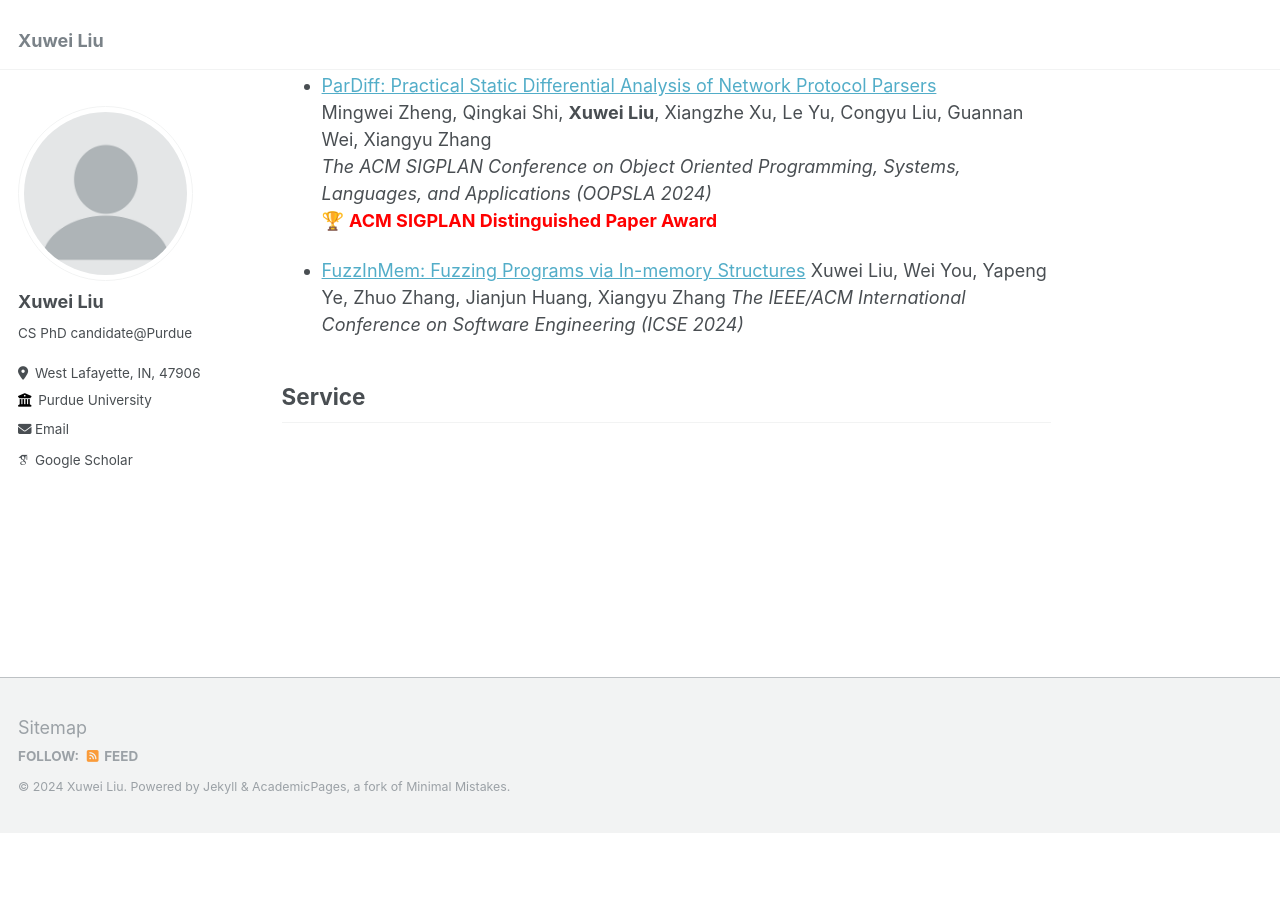
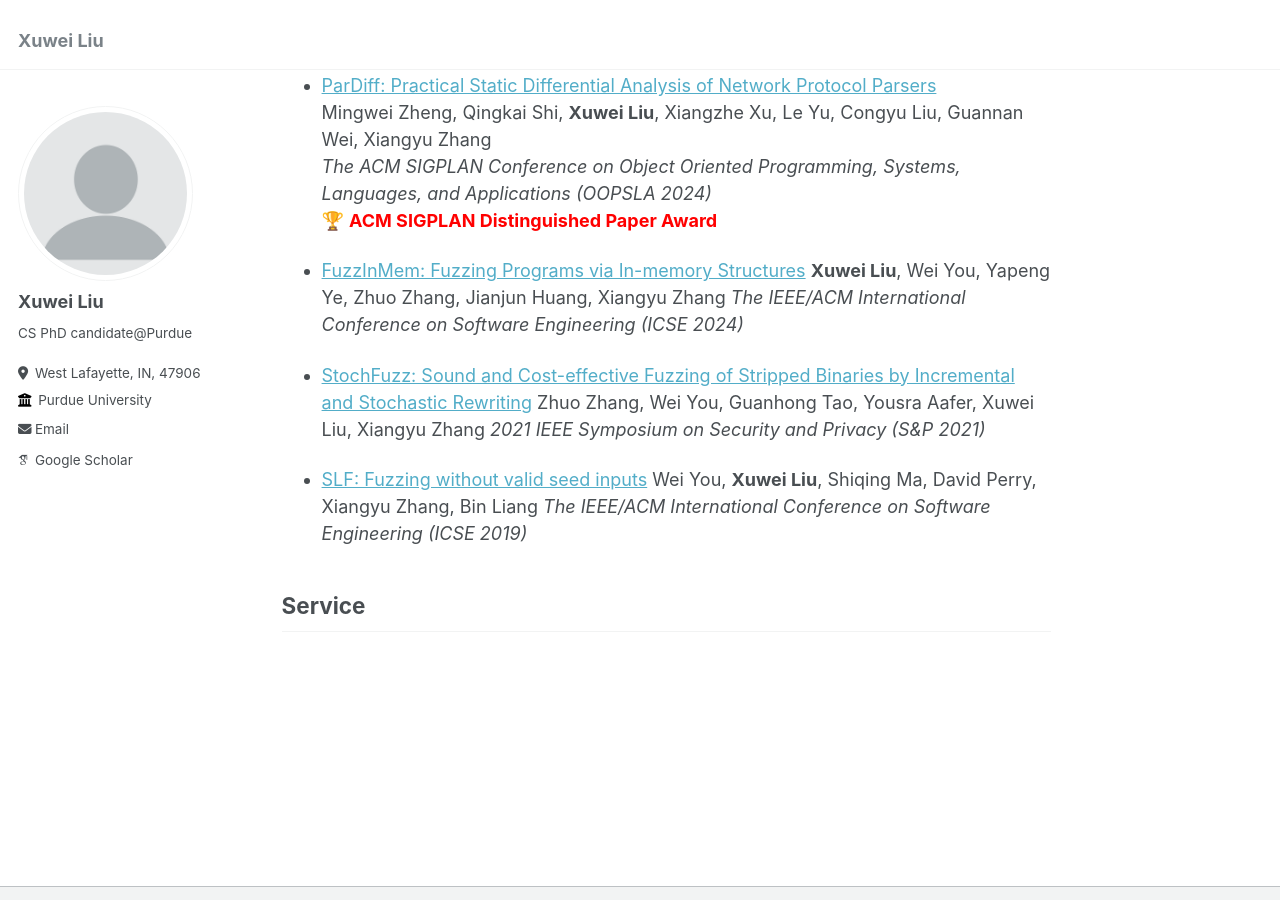
Before and after one commit to shellwayxw/shellwayxw.github.io, a Jekyll site: the page built from _pages/about.md, in a window 1280 px wide and 900 px high, scrolled down 493 px. Built offline with Jekyll 4.4.1, drawn with Linux system fonts in a browser that asks for light colours; some web fonts are replaced; before the commit the page ends 1326 px from its top, so only the background shows below that.

Commit message:
Update about.md

```diff
--- a/_pages/about.md
+++ b/_pages/about.md
@@ -25,7 +25,16 @@ redirect_from:
  🏆 <span style="color: red;">**ACM SIGPLAN Distinguished Paper Award**</span>
 
 - [FuzzInMem: Fuzzing Programs via In-memory Structures](https://dl.acm.org/doi/pdf/10.1145/3597503.3639172)
-  Xuwei Liu, Wei You, Yapeng Ye, Zhuo Zhang, Jianjun Huang, Xiangyu Zhang
+  **Xuwei Liu**, Wei You, Yapeng Ye, Zhuo Zhang, Jianjun Huang, Xiangyu Zhang
   _The IEEE/ACM International Conference on Software Engineering (ICSE 2024)_
 
+- [StochFuzz: Sound and Cost-effective Fuzzing of Stripped Binaries by Incremental and Stochastic Rewriting](https://www.cs.purdue.edu/homes/zhan3299/res/SP21b.pdf)
+  Zhuo Zhang, Wei You, Guanhong Tao, Yousra Aafer, Xuwei Liu, Xiangyu Zhang
+  _2021 IEEE Symposium on Security and Privacy (S&P 2021)_
+
+- [SLF: Fuzzing without valid seed inputs](https://youwei1988.github.io/papers/ICSE2019.pdf)
+  Wei You, **Xuwei Liu**, Shiqing Ma, David Perry, Xiangyu Zhang, Bin Liang
+  _The IEEE/ACM International Conference on Software Engineering (ICSE 2019)_
+
+
 ## Service
```
